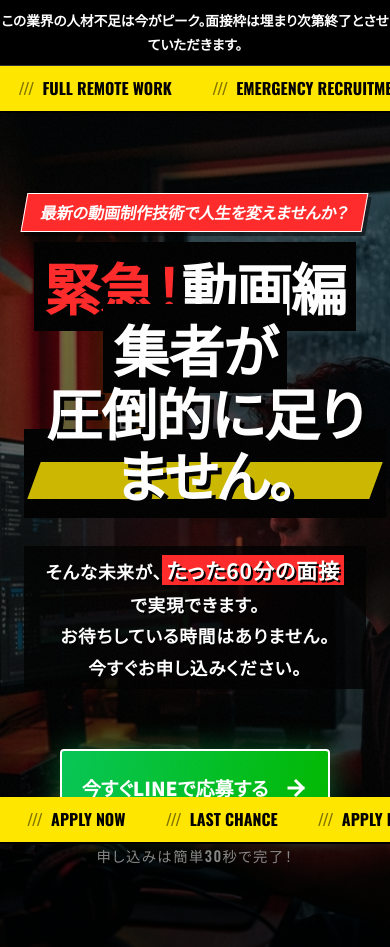
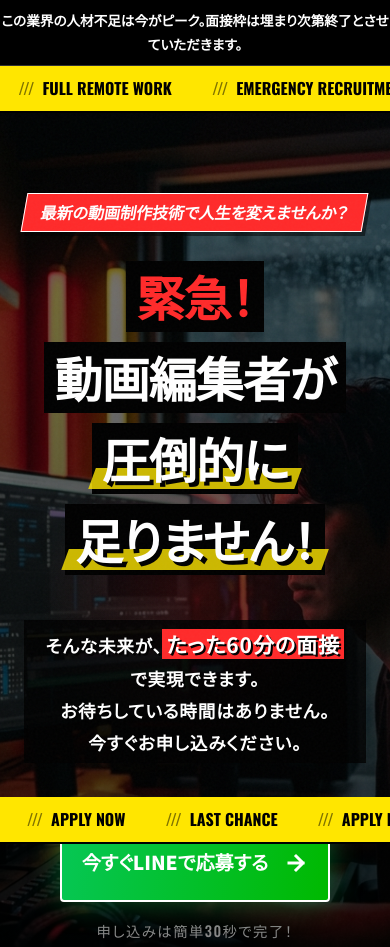
Before and after one commit to kitayama-ai/lp_recruit_video_editor, a plain HTML site: page index.html in a window 390 px wide. Shown: the top 947 px of the page. Drawn offline with nearby package versions, Linux system fonts and the light colour scheme.

Commit message:
Fix hero text overlap on mobile and line breaks

```diff
--- a/css/style.css
+++ b/css/style.css
@@ -204,16 +204,43 @@ h3 {
 }
 
 .hero-main-text {
-    font-size: clamp(3.5rem, 11vw, 8rem);
+    font-size: clamp(3rem, 10vw, 7rem);
     color: #fff;
-    line-height: 1.1;
+    line-height: 1.3;
     letter-spacing: -0.02em;
     position: relative;
     text-shadow: 4px 4px 0 #000;
+}
+
+.hero-line {
     background-color: #000;
+    padding: 2px 10px;
+    box-decoration-break: clone;
+    display: inline-block;
+}
+
+.mobile-br {
+    display: none;
+}
+
+.desktop-br {
     display: inline;
-    box-decoration-break: clone;
-    padding: 4px 10px;
+}
+
+@media (max-width: 768px) {
+    .mobile-br {
+        display: inline;
+    }
+
+    .desktop-br {
+        display: none;
+    }
+
+    .hero-line {
+        display: inline-block;
+        margin: 5px 0;
+        line-height: 1.4;
+    }
 }
 
 .highlight-box {
--- a/index.html
+++ b/index.html
@@ -47,8 +47,10 @@
             <div class="hero-title-wrapper fade-up">
                 <span class="hero-sup">最新の動画制作技術で人生を変えませんか？</span>
                 <h1 class="hero-main-text">
-                    <span class="text-red">緊急！</span>動画編集者が<br>
-                    <span class="highlight-box">圧倒的に足りません。</span>
+                    <span class="hero-line"><span class="text-red">緊急！</span></span><br class="mobile-br">
+                    <span class="hero-line">動画編集者が</span><br class="desktop-br">
+                    <span class="hero-line highlight-box">圧倒的に</span><br class="mobile-br">
+                    <span class="hero-line highlight-box">足りません！</span>
                 </h1>
             </div>
 
```
